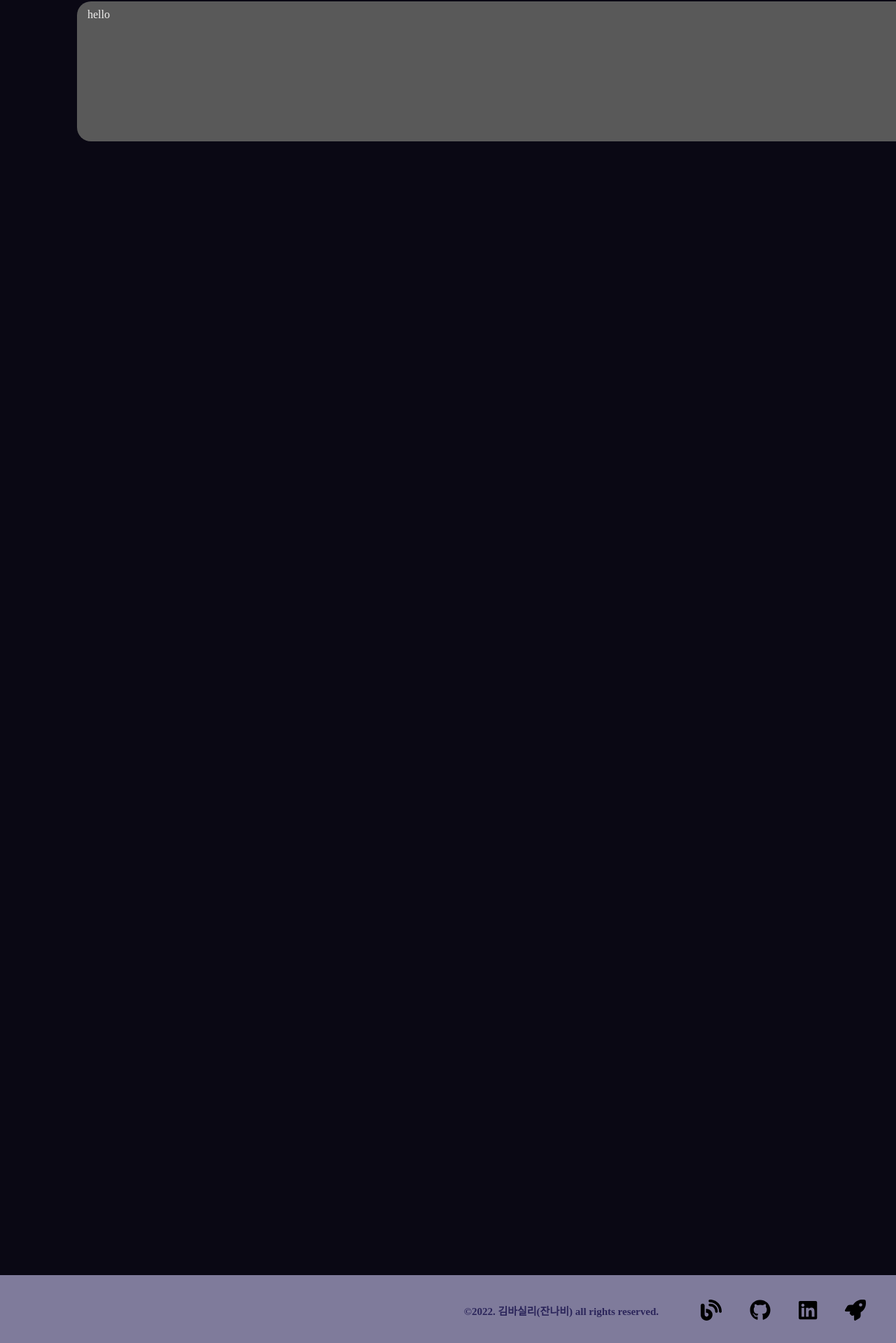
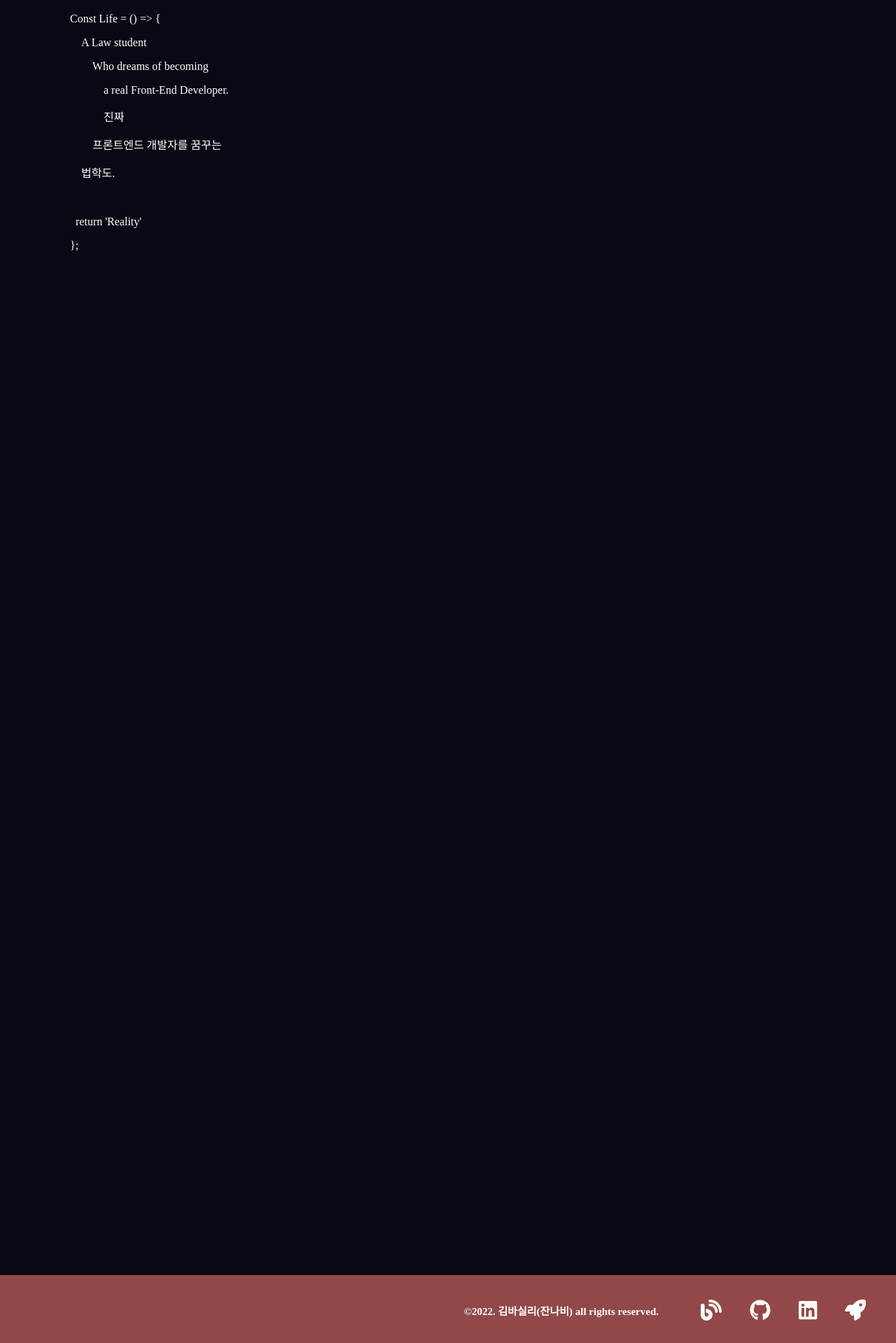
Before and after one commit to basilry/Project-by-basilry, a Next.js app: page /Main in a window 1280 px wide. Shown: the part 178-2097 px from the top of the page at 70% size. Built offline with nearby package versions, Linux system fonts and the light colour scheme.

Commit message:
color set & main.tsx ing...

```diff
--- a/src/components/ui/Sidebar.tsx
+++ b/src/components/ui/Sidebar.tsx
@@ -47,7 +47,7 @@ const Sidebar = (props: any) => {
                 </Link>
             </ul>
 
-            <div className={styles.copyrights}>©2022. 김바실리(잔나비) all rights reserved.</div>
+            <div className={styles.nickname}>KBSL :: Jannavi</div>
         </div>
     )
 }
--- a/src/pages/Main.tsx
+++ b/src/pages/Main.tsx
@@ -1,14 +1,23 @@
 import React from "react"
-import Layout from "../components/ui/Layout"
-import styles from "@styles/components/common.module.scss"
+import Layout from "@components/ui/Layout"
+import styles from "@styles/pages/main.module.scss"
 
 const Main = () => {
     return (
         <Layout>
-            <section className={styles.common_wrapper}>
-                <div className={styles.common_area}>
-                    hello
-                </div>
+            <section className={styles.main_whole}>
+                {/* <div> */}
+                    <p>{"Const Life = () => {"}</p>
+                    <p>&nbsp;&nbsp;&nbsp;&nbsp;A Law student</p>
+                    <p>&nbsp;&nbsp;&nbsp;&nbsp;&nbsp;&nbsp;&nbsp;&nbsp;Who dreams of becoming</p>
+                    <p>&nbsp;&nbsp;&nbsp;&nbsp;&nbsp;&nbsp;&nbsp;&nbsp;&nbsp;&nbsp;&nbsp;&nbsp;a real Front-End Developer.</p>
+                    <p>&nbsp;&nbsp;&nbsp;&nbsp;&nbsp;&nbsp;&nbsp;&nbsp;&nbsp;&nbsp;&nbsp;&nbsp;진짜</p>
+                    <p>&nbsp;&nbsp;&nbsp;&nbsp;&nbsp;&nbsp;&nbsp;&nbsp;프론트엔드 개발자를 꿈꾸는</p>
+                    <p>&nbsp;&nbsp;&nbsp;&nbsp;법학도.</p>
+                    <br />
+                    <p>&nbsp;&nbsp;{"return 'Reality'"}</p>
+                    <p>{"};"}</p>
+                {/* </div> */}
             </section>
         </Layout>
     )
--- a/src/styles/components/common.module.scss
+++ b/src/styles/components/common.module.scss
@@ -1,12 +1,13 @@
 .common_wrapper {
     width: 100%;
     padding-bottom: 20px;
+    color: white;
 
     // background-color: #363435;
 
     .common_area {
         // box-shadow: 0px 4px 20px #dbd5d566;
-        background-color: #595959;
+        background-color: #d8d2b3;
         color: #f2f1f0;
         border-radius: 20px;
         padding: 10px 15px;
--- a/src/styles/components/footer.module.scss
+++ b/src/styles/components/footer.module.scss
@@ -1,7 +1,7 @@
 .footer_whole {
     // position: fixed;
     z-index: 100;
-    background-color: rgb(127 123 155);
+    background-color: #924848;
     // width: 200px;
     height: 100px;
 
@@ -13,18 +13,19 @@
         display: flex;
         justify-content: right;
         list-style: none;
+        color: white;
 
         li {
             padding: 20px;
 
             &:hover {
                 cursor: pointer;
-                color: #595959;
+                color: #03a65a;
             }
 
             &:active {
                 cursor: pointer;
-                color: #03a65a;
+                color: #595959;
             }
         }
     }
@@ -35,7 +36,8 @@
         font-size: 15px;
         // font-style: ;
         font-weight: 600;
-        color: #2b255a;
+        // color: #F4E185;
+        color: white;
         // margin-bottom: 50px;
     }
 }
--- a/src/styles/components/layout.module.scss
+++ b/src/styles/components/layout.module.scss
@@ -12,7 +12,8 @@
 
     .contents {
         // padding-top: 150px;
-        padding: 180px 100px 0 100px;
+
+        padding: 180px 100px 100px 100px;
         // height: 100%;
         height: 2000px;
         z-index: 100;
--- a/src/styles/components/nav.module.scss
+++ b/src/styles/components/nav.module.scss
@@ -11,7 +11,7 @@
     // border: 1px solid black;
     display: flex;
     justify-content: space-between;
-    background-color: #2b255a;
+    background-color: #0F2C67;
     color: #9b9a9a;
 
     align-items: center;
--- a/src/styles/components/sidebar.module.scss
+++ b/src/styles/components/sidebar.module.scss
@@ -7,7 +7,7 @@
     width: 23%;
     height: 100%;
     z-index: 90;
-    background-color: #f29f1d;
+    background-color: #F3950D;
 
     display: flex;
     flex-direction: column;
@@ -57,13 +57,26 @@
         }
     }
 
-    .copyrights {
+    .nickname {
         text-align: center;
         font-size: 15px;
-        // font-style: ;
-        font-weight: 600;
+
         color: #2B255A;
         margin-bottom: 40px;
+
+        font-style: italic;
+        font-weight: 900;
+
+        &:hover {
+            cursor: pointer;
+            color: #03a65a;
+        }
+
+        &:active {
+            cursor: pointer;
+            color: #595959;
+        }
+
     }
 }
 
--- a/src/styles/globals.scss
+++ b/src/styles/globals.scss
@@ -18,3 +18,20 @@ a {
 * {
   box-sizing: border-box;
 }
+
+
+::-webkit-scrollbar {
+  width: 5px;
+  background-color: #F4E185;
+}
+::-webkit-scrollbar-thumb {
+  background-color: #F3950D;
+}
+
+::-webkit-scrollbar:horizontal {
+  height: 10px;
+  background-color: #F4E185;
+}
+::-webkit-scrollbar-thumb:horizontal {
+  background-color: #F3950D;
+}
--- /dev/null
+++ b/src/styles/pages/main.module.scss
@@ -0,0 +1,8 @@
+.main_whole {
+    color: white;
+    // margin:
+
+    div {
+
+    }
+}
```
